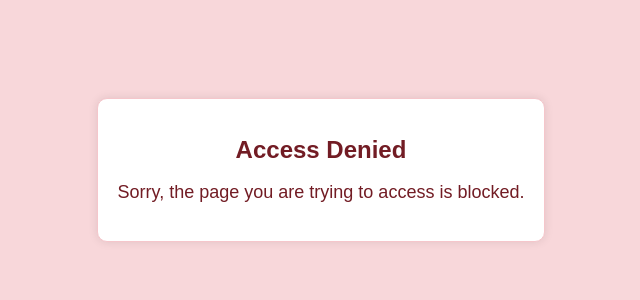
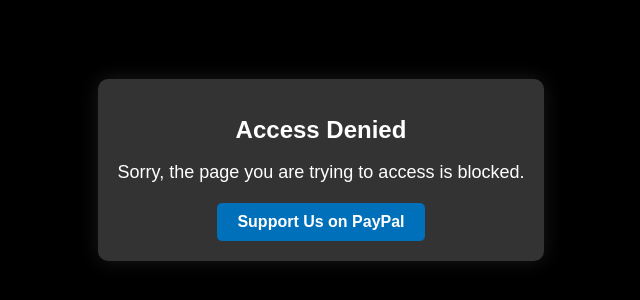
Before and after one commit to AncientXDD/AncientXDD.github.io, a plain HTML site: page index.html in a window 1280 px wide. Shown: the part 230-530 px from the top of the page, without its empty margins (319-959 px from the left). Drawn offline with Linux system fonts and the light colour scheme.

Commit message:
Update index.html

```diff
--- a/index.html
+++ b/index.html
@@ -6,8 +6,8 @@
     <title>Page Blocked</title>
     <style>
         body {
-            background-color: #f8d7da;
-            color: #721c24;
+            background-color: #000;
+            color: #fff;
             font-family: Arial, sans-serif;
             display: flex;
             justify-content: center;
@@ -17,17 +17,29 @@
         }
         .container {
             text-align: center;
-            border: 1px solid #f5c6cb;
             padding: 20px;
             border-radius: 10px;
-            background: #ffffff;
-            box-shadow: 0 0 10px rgba(0,0,0,0.1);
+            background: #333; /* Dark grey background for the container */
+            box-shadow: 0 0 20px rgba(255,255,255,0.1);
         }
         h1 {
             font-size: 24px;
         }
         p {
             font-size: 18px;
+            margin-bottom: 20px;
+        }
+        a {
+            display: inline-block;
+            background: #0070ba;
+            color: #ffffff;
+            padding: 10px 20px;
+            text-decoration: none;
+            border-radius: 5px;
+            font-weight: bold;
+        }
+        a:hover {
+            background: #005496;
         }
     </style>
 </head>
@@ -35,6 +47,7 @@
     <div class="container">
         <h1>Access Denied</h1>
         <p>Sorry, the page you are trying to access is blocked.</p>
+        <a href="https://www.paypal.com/paypalme/TGKH?country.x=CA&locale.x=en_US" target="_blank">Support Us on PayPal</a>
     </div>
 </body>
 </html>
```
